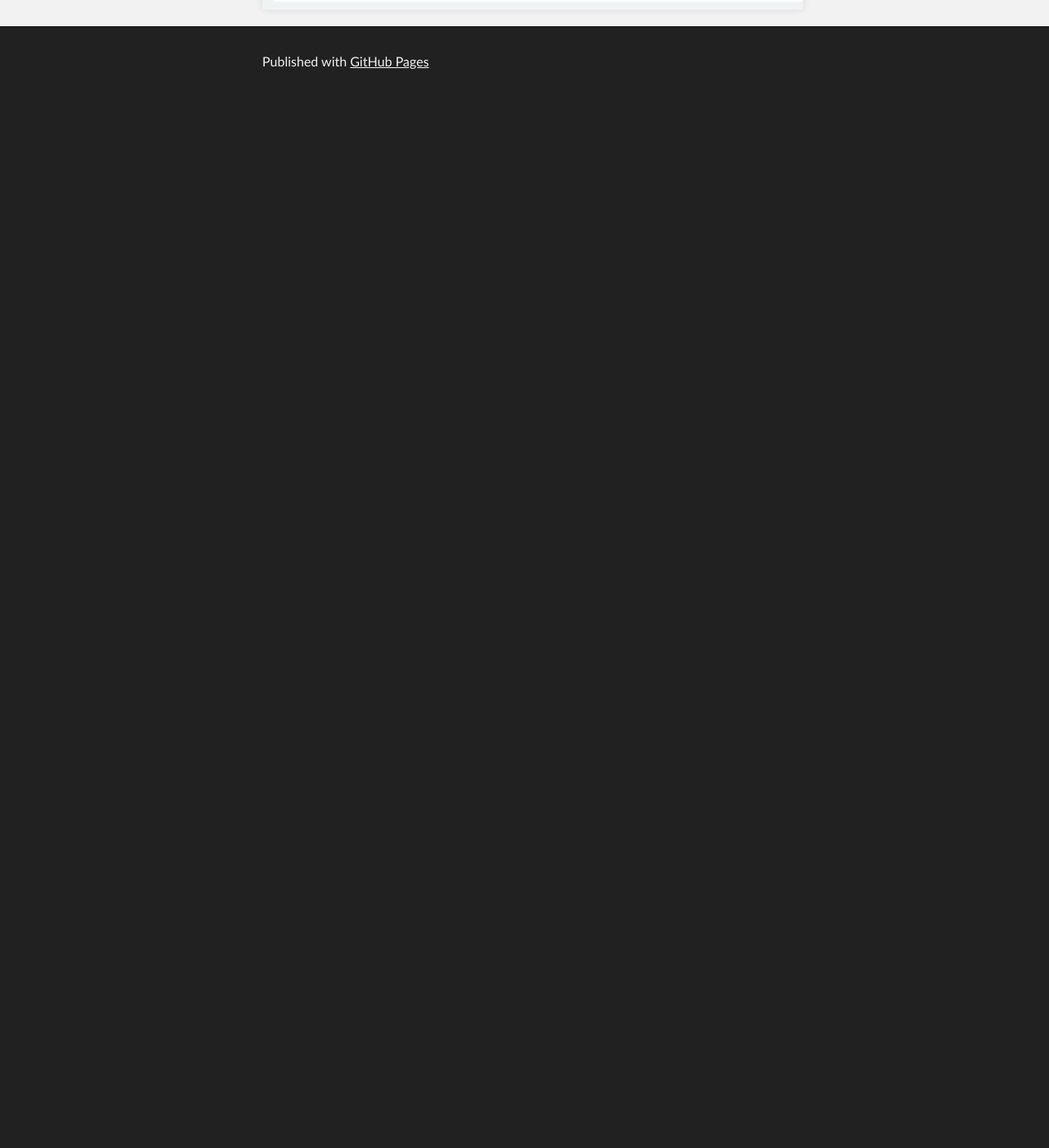
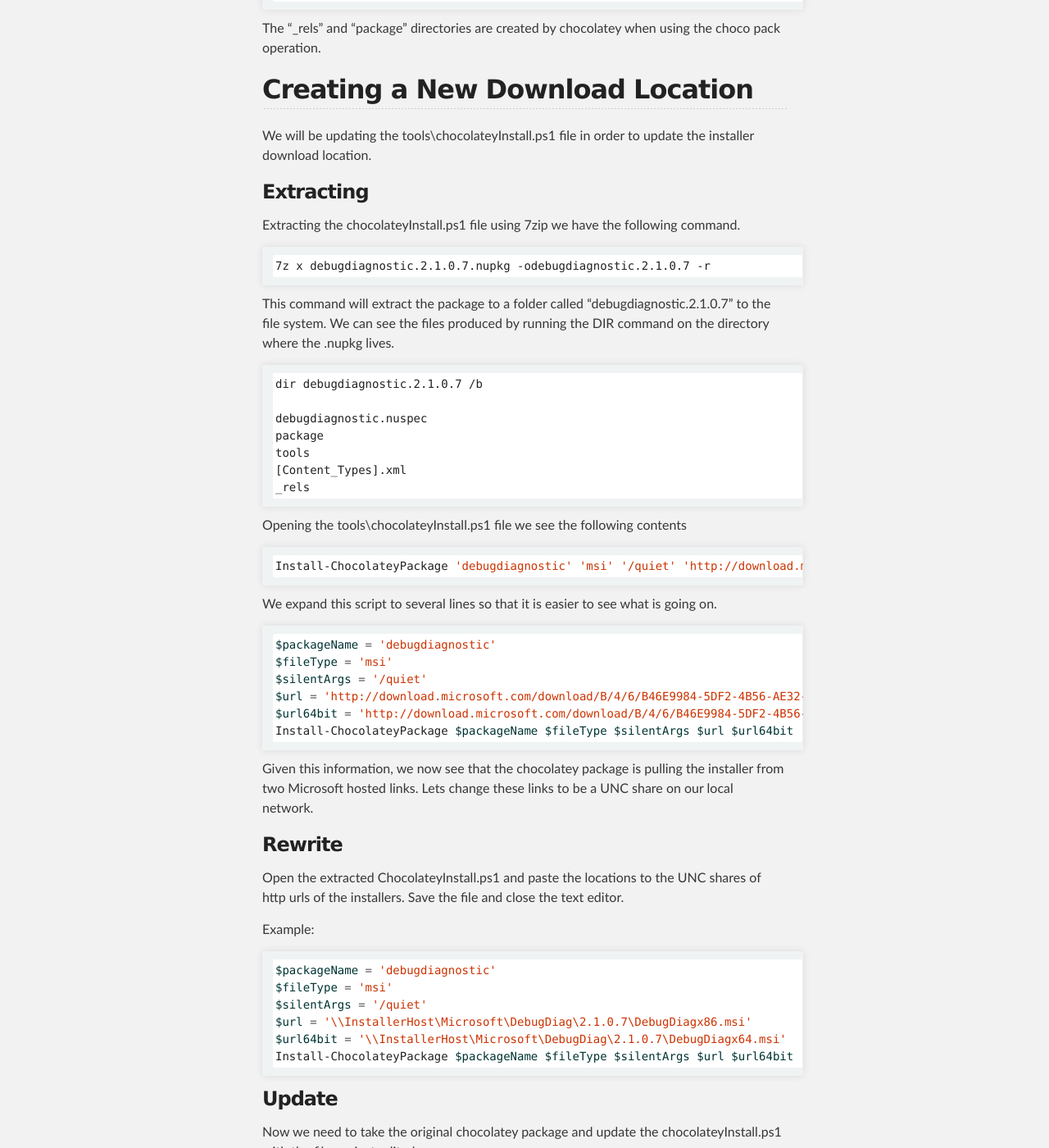
Before and after one commit to patrickhuber/patrickhuber.github.io, a Jekyll site: the page built from _posts/2015-03-19-creating-enterprise-versions-of-public-chocolatey-packages.md, in a window 1280 px wide and 1400 px high, scrolled down 1922 px. Shown: the whole window at 82% size. Built offline with Jekyll 4.4.1, drawn with Linux system fonts in a browser that asks for light colours; Markdown is read by kramdown in place of the engine named in the settings; before the commit the page ends 2044 px from its top, so only the background shows below that; some of the changed text lies outside the part shown.

Commit message:
finishes new link package section

````diff
--- a/_posts/2015-03-19-creating-enterprise-versions-of-public-chocolatey-packages.md
+++ b/_posts/2015-03-19-creating-enterprise-versions-of-public-chocolatey-packages.md
@@ -61,3 +61,112 @@ Physical Size = 3931
 ------------------- ----- ------------ ------------  ------------------------
                                   4222         3069  5 files, 0 folders
 ```
+
+The "_rels" and "package" directories are created by chocolatey when using the choco pack operation.
+
+## Creating a New Download Location
+
+We will be updating the tools\chocolateyInstall.ps1 file in order to update the installer download location.
+
+### Extracting
+
+Extracting the chocolateyInstall.ps1 file using 7zip we have the following command.
+
+```
+7z x debugdiagnostic.2.1.0.7.nupkg -odebugdiagnostic.2.1.0.7 -r
+```
+
+This command will extract the package to a folder called "debugdiagnostic.2.1.0.7" to the file system.
+We can see the files produced by running the DIR command on the directory where the .nupkg lives.
+
+```
+dir debugdiagnostic.2.1.0.7 /b
+
+debugdiagnostic.nuspec
+package
+tools
+[Content_Types].xml
+_rels
+```
+
+Opening the tools\chocolateyInstall.ps1 file we see the following contents
+
+```powershell
+Install-ChocolateyPackage 'debugdiagnostic' 'msi' '/quiet' 'http://download.microsoft.com/download/B/4/6/B46E9984-5DF2-4B56-AE32-D60A88C2A6D8/DebugDiagx86.msi' 'http://download.microsoft.com/download/B/4/6/B46E9984-5DF2-4B56-AE32-D60A88C2A6D8/DebugDiagx64.msi'
+```
+
+We expand this script to several lines so that it is easier to see what is going on.
+
+```powershell
+$packageName = 'debugdiagnostic'
+$fileType = 'msi'
+$silentArgs = '/quiet'
+$url = 'http://download.microsoft.com/download/B/4/6/B46E9984-5DF2-4B56-AE32-D60A88C2A6D8/DebugDiagx86.msi'
+$url64bit = 'http://download.microsoft.com/download/B/4/6/B46E9984-5DF2-4B56-AE32-D60A88C2A6D8/DebugDiagx64.msi'
+Install-ChocolateyPackage $packageName $fileType $silentArgs $url $url64bit
+```
+
+Given this information, we now see that the chocolatey package is pulling the installer from two Microsoft hosted links.
+Lets change these links to be a UNC share on our local network.
+
+### Rewrite
+
+Open the extracted ChocolateyInstall.ps1 and paste the locations to the UNC shares of http urls of the installers.
+Save the file and close the text editor.
+
+Example:
+
+```powershell
+$packageName = 'debugdiagnostic'
+$fileType = 'msi'
+$silentArgs = '/quiet'
+$url = '\\InstallerHost\Microsoft\DebugDiag\2.1.0.7\DebugDiagx86.msi'
+$url64bit = '\\InstallerHost\Microsoft\DebugDiag\2.1.0.7\DebugDiagx64.msi'
+Install-ChocolateyPackage $packageName $fileType $silentArgs $url $url64bit
+```
+
+### Update
+
+Now we need to take the original chocolatey package and update the chocolateyInstall.ps1 with the file we just edited.
+
+We can use the "7z a" command to re-create the package.
+We will use the extension .zip to create the file for now and we will rename in the next section.
+
+```
+7z a debugdiagnostic.2.1.0.7.zip .\debugdiagnostic.2.1.0.7\* -r
+
+7-Zip [64] 9.20  Copyright (c) 1999-2010 Igor Pavlov  2010-11-18
+Scanning
+
+Creating archive debugdiagnostic.2.1.0.7.zip
+
+Compressing  debugdiagnostic.nuspec
+Compressing  package\services\metadata\core-properties\2838bbf8051044378d3fbfab8a2ea205.psmdcp
+Compressing  tools\chocolateyInstall.ps1
+Compressing  [Content_Types].xml
+Compressing  _rels\.rels
+
+Everything is Ok
+```
+
+So now we have a debugdiagnostic.2.1.0.7.zip file and a debugdiagnostic.2.1.0.7.nupkg file.
+We will rename the existing "nupkg" file to a "nupkg.bak" extension and the "zip" file to "nupkg" extension.
+
+```
+move debugdiagnostic.2.1.0.7.nupkg debugdiagnostic.2.1.0.7.nupkg.bak
+move debugdiagnostic.2.1.0.7.zip debugdiagnostic.2.1.0.7.nupkg
+```
+
+Running DIR on the directory we now see the two files
+
+```
+dir /b *.nupkg.*
+debugdiagnostic.2.1.0.7.nupkg
+debugdiagnostic.2.1.0.7.nupkg.bak
+```
+
+### Summary
+
+We can now take the debugdiagnostic.2.1.0.7.nupkg and post it to a internal repository.
+
+## Creating a Self Contained Package
````
